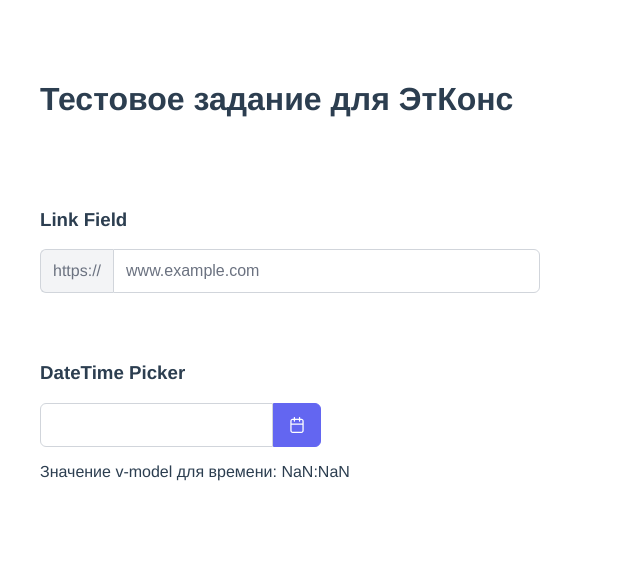
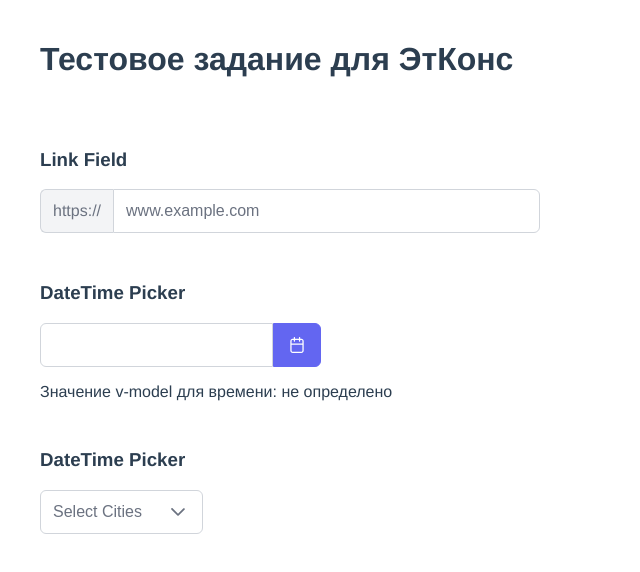
Before and after one commit to Decronus/etcons-test-task, a Vue app: page / in a window 1280 px wide. Shown: the top 572 px of the page, without its empty margins (0-640 px from the left). Built offline with nearby package versions, Linux system fonts and the light colour scheme; a web font is replaced by a local one.

Commit message:
multiselect

```diff
--- a/src/App.vue
+++ b/src/App.vue
@@ -2,15 +2,17 @@
     <h1>Тестовое задание для ЭтКонс</h1>
     <link-field />
     <date-time-picker />
+    <multi-select />
 </template>
 
 <script>
 import LinkField from "./components/LinkField.vue";
 import DateTimePicker from "./components/DateTimePicker.vue";
+import MultiSelect from "./components/MultiSelect.vue";
 
 export default {
     name: "App",
-    components: { LinkField, DateTimePicker },
+    components: { LinkField, DateTimePicker, MultiSelect },
 };
 </script>
 
@@ -22,10 +24,14 @@ export default {
     color: #2c3e50;
     max-width: 1200px;
     margin: 0 auto;
-    margin-top: 60px;
+    margin-top: 20px;
     display: flex;
     flex-direction: column;
-    gap: 50px;
+    gap: 30px;
+}
+
+p {
+    margin-bottom: 0;
 }
 
 .pi {
--- a/src/components/DateTimePicker.vue
+++ b/src/components/DateTimePicker.vue
@@ -1,10 +1,13 @@
 <template>
-    <div class="link-field-wrap">
+    <div class="datetime-picker-wrap">
         <h3>DateTime Picker</h3>
 
-        <div class="link-field-inputs-wrap">
+        <div class="datetime-picker-content">
             <Calendar v-model="date" showIcon timeOnly />
-            <p>Значение v-model для времени: {{ formatDate(date) }}</p>
+            <p>
+                Значение v-model для времени:
+                {{ formatDate(date) }}
+            </p>
         </div>
     </div>
 </template>
@@ -24,6 +27,10 @@ export default {
 
     methods: {
         formatDate(unformattedDate) {
+            if (!unformattedDate) {
+                return "не определено";
+            }
+
             const newDate = new Date(unformattedDate);
             const hours = newDate.getHours();
             let minutes = newDate.getMinutes();
--- /dev/null
+++ b/src/components/MultiSelect.vue
@@ -0,0 +1,61 @@
+<template>
+    <div class="multiselect-wrap">
+        <h3>DateTime Picker</h3>
+
+        <div class="multiselect-content">
+            <div class="multiselect-content-group">
+                <MultiSelect
+                    v-model="selectedCities"
+                    display="chip"
+                    :options="cities"
+                    optionLabel="name"
+                    placeholder="Select Cities"
+                    class="w-full md:w-20rem"
+                />
+                <i class="pi pi-times" @click="clearSelect" v-if="selectedCities.length"></i>
+            </div>
+        </div>
+    </div>
+</template>
+
+<script>
+import MultiSelect from "primevue/multiselect";
+
+export default {
+    name: "multi-select",
+    components: { MultiSelect },
+
+    data() {
+        return {
+            cities: [
+                { name: "New York", code: "NY" },
+                { name: "Rome", code: "RM" },
+                { name: "London", code: "LDN" },
+                { name: "Istanbul", code: "IST" },
+                { name: "Paris", code: "PRS" },
+            ],
+            selectedCities: [],
+        };
+    },
+
+    methods: {
+        clearSelect() {
+            this.selectedCities = [];
+        },
+    },
+
+    watch: {
+        selectedCities() {
+            console.log(this.selectedCities);
+        },
+    },
+};
+</script>
+
+<style>
+.multiselect-content-group {
+    display: flex;
+    align-items: center;
+    gap: 10px;
+}
+</style>
```
